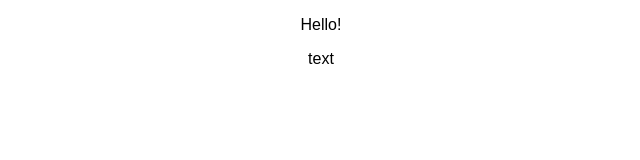
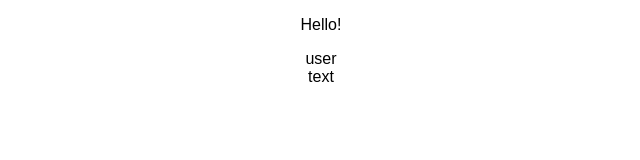
Before and after one commit to Dara-Sy/dummy-app, a React (Create React App) app: page / in a window 1280 px wide. Shown: the top 160 px of the page, without its empty margins (319-959 px from the left). Built offline with nearby package versions, Linux system fonts and the light colour scheme.

Commit message:
rendering all components

```diff
--- /dev/null
+++ b/src/users/User.js
@@ -0,0 +1,15 @@
+import React from 'react';
+
+const User = () => {
+  return(
+    <div>user</div>
+    );
+}
+
+export default User;
+
+
+// write a pure function in this component
+// define function as a const
+// can be mutated, but can't replace entire thing
+// arrow function
--- a/src/users/Users.js
+++ b/src/users/Users.js
@@ -1,9 +1,19 @@
 import React, { Component } from 'react';
+import User from './User';
 
 class Users extends Component {
   render() {
-    return <div>text</div>
+    return(
+      <div>
+      <User />
+        text
+      </div>
+    )
   }
 }
 
 export default Users;
+
+// need to have one main parent tag inside a component
+// remember syntax is so important
+// create a new line when you return something
```
Also changed, not shown: 1 other file (tests, documents, lock files or other folders).
